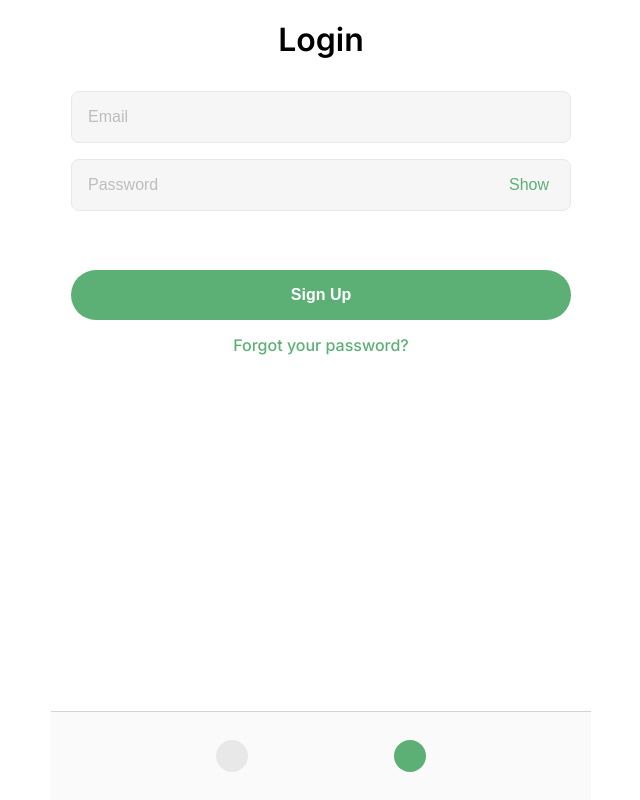
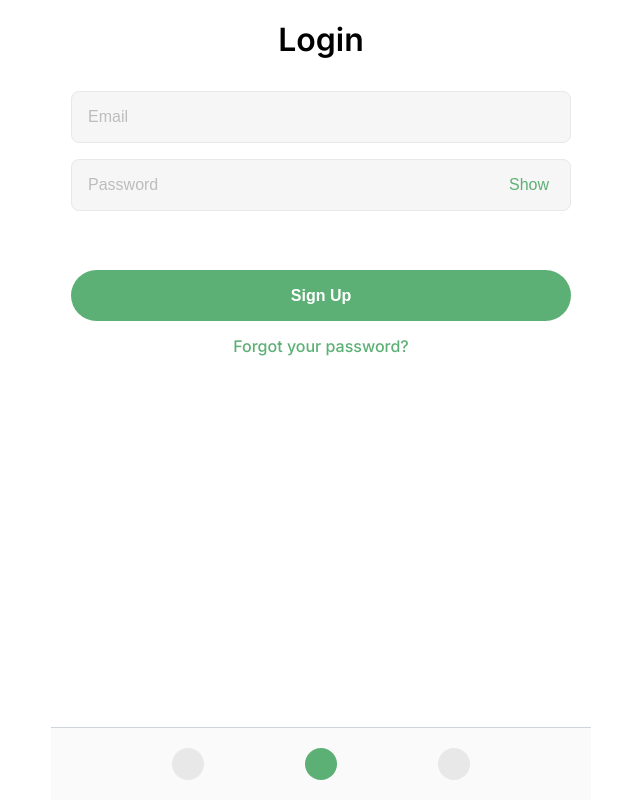
Before and after one commit to aliarslanansari/relevel-task-1, a React (Create React App) app: page /login in a window 1280 px wide. Shown: the whole page, without its empty margins (319-959 px from the left). Built offline with nearby package versions, Linux system fonts and the light colour scheme.

Commit message:
added profile page header and toggle button

```diff
--- a/src/components/BottomNavbar/index.tsx
+++ b/src/components/BottomNavbar/index.tsx
@@ -5,7 +5,6 @@ import { colors } from '../../utils/themes/colors'
 
 const BottomNavbarContainer = styled.footer<BottomNavbarTypes>`
   background-color: ${colors.white1};
-  height: 3rem;
   display: flex;
   justify-content: space-evenly;
   align-items: center;
@@ -38,6 +37,7 @@ const BottomNavbar = (props: BottomNavbarTypes) => {
     <BottomNavbarContainer {...props}>
       <NavIcon active={currentLocation === '/signup'} to='/signup' />
       <NavIcon active={currentLocation === '/login'} to='/login' />
+      <NavIcon active={currentLocation === '/profile'} to='/profile' />
     </BottomNavbarContainer>
   )
 }
--- a/src/components/Button/index.tsx
+++ b/src/components/Button/index.tsx
@@ -6,32 +6,72 @@ interface ButtonPropsTypes {
   mt?: string
   onClick: () => void
   mb?: string
+  disabled?: boolean
+  variant?: 'primary' | 'secondary' | 'disabled'
+  bgColor?: string
+  disableThemeOnly?: boolean
 }
 
 const CustomButton = styled.button<ButtonPropsTypes>`
+  width: 100%;
   ${(props) => props.mb && 'margin-bottom: ' + props.mb};
   ${(props) => props.mt && 'margin-top: ' + props.mt};
   display: flex;
   flex-direction: column;
   align-items: center;
-  background: ${colors.primary};
+  background-color: ${(props) =>
+    props.disabled || props.variant === 'disabled'
+      ? colors.grey.grey1
+      : props.variant
+      ? props.variant === 'primary'
+        ? colors.primary
+        : colors.grey.grey1
+      : colors.primary};
+
   border-radius: 100px;
   border: none;
   padding: 1rem 2rem;
   font-style: normal;
   font-weight: 600;
   font-size: 1rem;
-  color: ${colors.white};
+  line-height: 1.2rem;
+  color: ${(props) =>
+    props.disabled || props.variant === 'disabled'
+      ? colors.grey.grey3
+      : props.variant
+      ? props.variant === 'primary'
+        ? colors.white
+        : colors.secondary
+      : colors.white};
   cursor: pointer;
+  ${(props) => props.bgColor && 'background:' + props.bgColor};
   &:hover {
-    background: ${colors.secondary};
+    background: ${(props) =>
+      props.disabled || props.variant === 'disabled'
+        ? colors.grey.grey1
+        : props.variant
+        ? props.variant === 'primary'
+          ? colors.secondary
+          : colors.grey.grey1
+        : colors.secondary};
+    ${(props) => props.bgColor && 'background:' + props.bgColor};
   }
 `
 
 const Button = (props: ButtonPropsTypes) => {
   const { label } = props
 
-  return <CustomButton {...props}>{label}</CustomButton>
+  return (
+    <CustomButton
+      {...props}
+      disabled={
+        props.disableThemeOnly !== undefined
+          ? !props.disableThemeOnly
+          : props.disabled
+      }>
+      {label}
+    </CustomButton>
+  )
 }
 
 export default Button
--- a/src/components/Clickable/index.tsx
+++ b/src/components/Clickable/index.tsx
@@ -8,26 +8,29 @@ const StyledClickable = styled.div`
   }
 `
 
-const StyledSpan = styled.span`
+const StyledSpan = styled.span<{ color?: string }>`
   font-style: normal;
   font-weight: 500;
   font-size: 1rem;
   line-height: 1.2rem;
   color: ${colors.primary};
+  ${(props) => props.color && 'color:' + props.color};
   &:hover {
     color: ${colors.secondary};
+    ${(props) => props.color && 'color:' + props.color};
   }
 `
 
 interface ClickablePropsTypes {
   onClick: () => void
   text: string
+  color?: string
 }
 
 const Clickable: React.FC<ClickablePropsTypes> = (props) => {
   return (
     <StyledClickable onClick={props.onClick}>
-      <StyledSpan>{props.text}</StyledSpan>
+      <StyledSpan color={props.color}>{props.text}</StyledSpan>
     </StyledClickable>
   )
 }
--- a/src/components/Header/index.tsx
+++ b/src/components/Header/index.tsx
@@ -1,5 +1,6 @@
 import { SVGProps } from 'react'
 import styled from 'styled-components'
+import { colors } from '../../utils/themes/colors'
 import Clickable from '../Clickable'
 
 const StyledHeader = styled.header<HeaderPropsTypes>`
@@ -8,6 +9,7 @@ const StyledHeader = styled.header<HeaderPropsTypes>`
   align-items: center;
   margin-bottom: 2rem;
   justify-content: space-between;
+  ${(props) => props.darkTheme && 'color:' + colors.white};
 `
 
 const StyledTitle = styled.h1`
@@ -24,6 +26,7 @@ const IconWrapper = styled.div`
 `
 
 interface HeaderPropsTypes {
+  darkTheme?: boolean
   leftText?: string
   leftOnClick?: () => void
   rightText?: string
@@ -43,11 +46,21 @@ const Header = (props: HeaderPropsTypes) => {
         </IconWrapper>
       ) : (
         leftText &&
-        leftOnClick && <Clickable onClick={leftOnClick} text={leftText} />
+        leftOnClick && (
+          <Clickable
+            onClick={leftOnClick}
+            text={leftText}
+            color={props.darkTheme ? colors.white : undefined}
+          />
+        )
       )}
       <StyledTitle>{title}</StyledTitle>
       {rightText && rightOnClick && (
-        <Clickable onClick={rightOnClick} text={rightText} />
+        <Clickable
+          onClick={rightOnClick}
+          text={rightText}
+          color={props.darkTheme ? colors.white : undefined}
+        />
       )}
     </StyledHeader>
   )
--- /dev/null
+++ b/src/components/ToggleButton/index.tsx
@@ -0,0 +1,47 @@
+import Button from '../Button'
+import styled from 'styled-components'
+import { colors } from '../../utils/themes/colors'
+
+const ToggleButtonContainer = styled.div`
+  display: flex;
+  border-radius: 100px;
+  flex-direction: row;
+  width: 100%;
+  border: 1px solid ${colors.grey.grey2};
+  box-sizing: border-box;
+  justify-content: center;
+  background-color: ${colors.grey.grey1};
+`
+interface ToggleButtonPropTypes {
+  onChange: (sectionIndex: number) => void
+  sectionIndex: number
+}
+
+const ToggleButton = (props: ToggleButtonPropTypes) => {
+  return (
+    <ToggleButtonContainer>
+      <Button
+        label='Posts'
+        disableThemeOnly
+        onClick={() => {
+          props.onChange(0)
+        }}
+        variant={props.sectionIndex === 0 ? 'secondary' : 'disabled'}
+        disabled={props.sectionIndex === 0 ? false : true}
+        bgColor={props.sectionIndex === 0 ? colors.white : undefined}
+      />
+      <Button
+        disableThemeOnly
+        onClick={() => {
+          props.onChange(1)
+        }}
+        label='Photos'
+        variant={props.sectionIndex === 1 ? 'secondary' : 'disabled'}
+        disabled={props.sectionIndex === 1 ? false : true}
+        bgColor={props.sectionIndex === 1 ? colors.white : undefined}
+      />
+    </ToggleButtonContainer>
+  )
+}
+
+export default ToggleButton
--- /dev/null
+++ b/src/containers/ProfilePage/index.tsx
@@ -0,0 +1,91 @@
+import { useHistory } from 'react-router'
+import styled from 'styled-components'
+import Head from '../../components/Head'
+import Header from '../../components/Header'
+import { colors } from '../../utils/themes/colors'
+import profilePicture from '../../assets/images/girl_profile_picture.jpg'
+import ToggleButton from '../../components/ToggleButton'
+import { useState } from 'react'
+
+const MainWrapper = styled.div`
+  position: relative;
+  text-align: center;
+`
+
+const UpperSection = styled.div`
+  margin-top: -20px;
+  margin-left: -20px;
+  margin-right: -20px;
+  background-color: ${colors.primary};
+  position: absolute;
+  height: 200px;
+  left: 0;
+  right: 0;
+  z-index: -99;
+`
+const ProfileImageDiv = styled.div`
+  height: 10rem;
+  width: 10rem;
+  background-color: ${colors.white};
+  margin: 0 auto;
+  border-radius: 50%;
+  border: 4px solid ${colors.white};
+  box-shadow: 0px 4px 20px 0px #65656526;
+`
+
+const ProfileImage = styled.img`
+  object-fit: cover;
+  height: 100%;
+  width: 100%;
+  border-radius: 50%;
+`
+const ProfileName = styled.h1`
+  font-style: normal;
+  font-weight: 600;
+  font-size: 1.9rem;
+  line-height: 2rem;
+  margin-bottom: 0;
+`
+const MantraText = styled.h2`
+  margin-top: 0.5rem;
+  font-style: normal;
+  font-weight: 600;
+  font-size: 1rem;
+  line-height: 1.2rem;
+`
+
+const ProfilePage = () => {
+  const history = useHistory()
+  const onHeaderRightLinkClick = () => {
+    history.push('/login')
+  }
+  const [sectionIndex, setSectionIndex] = useState(0)
+
+  const onSectionChange = (sectionIndex: number) => {
+    setSectionIndex(sectionIndex)
+  }
+  return (
+    <>
+      <MainWrapper>
+        <UpperSection />
+        <Head title='Sign Up' />
+        <Header
+          title='Profile'
+          leftOnClick={() => {}}
+          rightOnClick={onHeaderRightLinkClick}
+          rightText='Logout'
+          leftText='Settings'
+          darkTheme
+        />
+        <ProfileImageDiv>
+          <ProfileImage src={profilePicture} />
+        </ProfileImageDiv>
+        <ProfileName>Victoria Robertson</ProfileName>
+        <MantraText>A mantra goes here</MantraText>
+        <ToggleButton onChange={onSectionChange} sectionIndex={sectionIndex} />
+      </MainWrapper>
+    </>
+  )
+}
+
+export default ProfilePage
--- a/src/routeConfig.tsx
+++ b/src/routeConfig.tsx
@@ -23,6 +23,11 @@ export const routeConfig: RouteConfig = {
     exact: true,
     path: '/login',
   },
+  profile: {
+    render: lazyLoader(() => import('./containers/ProfilePage')),
+    exact: true,
+    path: '/profile',
+  },
   homepage: {
     render: () => <Redirect to='/signup' />,
     exact: true,
```
Also changed, not shown: 1 other file (tests, documents, lock files or other folders).
